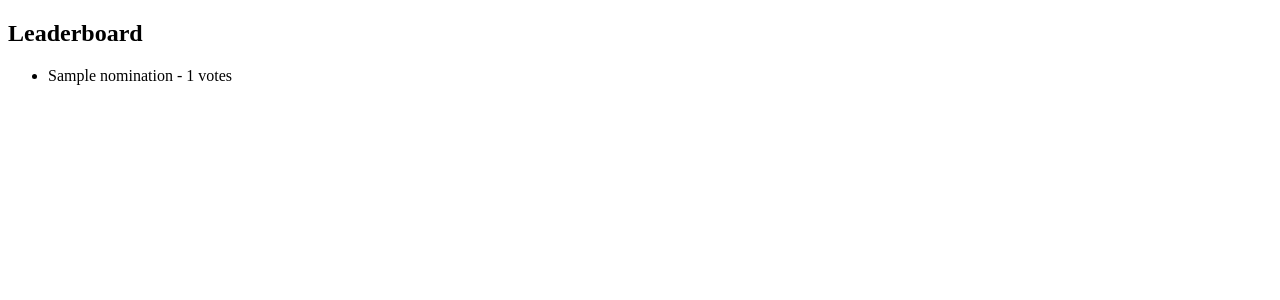
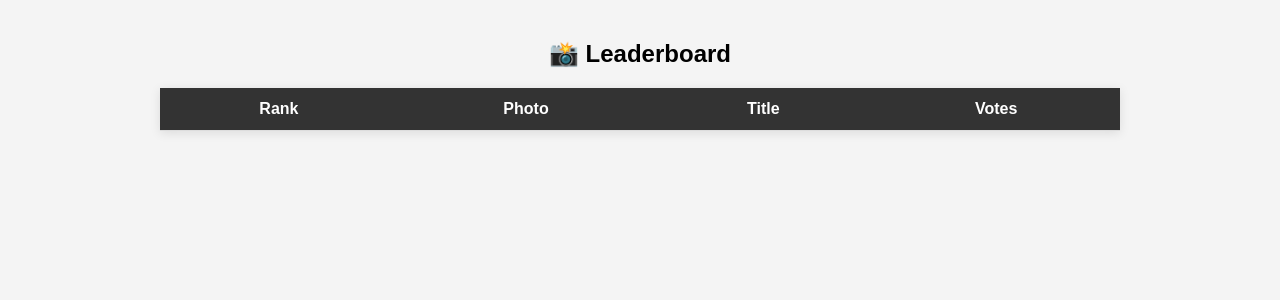
Before and after one commit to shre-555/voting_system_socket, a Flask app: page /leaderboard in a window 1280 px wide. Shown: the top 300 px of the page. Run offline with Flask 3, Linux system fonts and the light colour scheme; tables that the repository leaves empty hold one stand-in row (values such as "Sample post"); lists and menus that the app fills with data are empty; parts of the project's set-up code (start-up, migrations or seed data) failed here and were passed over; some libraries are stand-ins or nearby versions.

Commit message:
Enhance leaderboard functionality and styling with dynamic ranking and improved layout

```diff
--- a/app.py
+++ b/app.py
@@ -169,11 +169,34 @@ def vote():
 
 def get_leaderboard():
     results = db.session.query(
-        PhotoNomination.id, PhotoNomination.title, db.func.count(Vote.id).label('vote_count')
-    ).outerjoin(Vote, PhotoNomination.id == Vote.photo_id).group_by(PhotoNomination.id).all()
+        PhotoNomination.id,
+        PhotoNomination.title,
+        PhotoNomination.image_filename,
+        db.func.count(Vote.id).label('vote_count')
+    ).outerjoin(Vote, PhotoNomination.id == Vote.photo_id
+    ).group_by(PhotoNomination.id
+    ).order_by(db.desc('vote_count')).all()
 
-    leaderboard = [{"id": row.id, "title": row.title, "votes": row.vote_count} for row in results]
+    leaderboard = []
+    last_votes = None
+    current_rank = 0
+
+    for i, row in enumerate(results, 1):
+        if row.vote_count != last_votes:
+            current_rank = i
+
+        leaderboard.append({
+            "id": row.id,
+            "title": row.title,
+            "image_filename": row.image_filename,
+            "votes": row.vote_count,
+            "rank": current_rank
+        })
+
+        last_votes = row.vote_count
+
     return leaderboard
+
 
 @app.route('/leaderboard')
 def leaderboard():
--- a/templates/leaderboard.html
+++ b/templates/leaderboard.html
@@ -3,28 +3,136 @@
 <head>
     <title>Leaderboard</title>
     <script src="https://cdnjs.cloudflare.com/ajax/libs/socket.io/4.0.1/socket.io.js"></script>
+    <style>
+        body {
+            font-family: Arial, sans-serif;
+            margin: 40px;
+            background-color: #f4f4f4;
+        }
+
+        h2 {
+            text-align: center;
+        }
+
+        table {
+            width: 80%;
+            margin: auto;
+            border-collapse: collapse;
+            background: #fff;
+            box-shadow: 0 2px 10px rgba(0, 0, 0, 0.1);
+        }
+
+        th, td {
+            padding: 12px 20px;
+            border-bottom: 1px solid #ddd;
+            text-align: center;
+        }
+
+        th {
+            background-color: #333;
+            color: white;
+        }
+
+        tr.gold {
+            background-color: #fff9c4;
+        }
+
+        tr.silver {
+            background-color: #e0e0e0;
+        }
+
+        tr.bronze {
+            background-color: #ffe0b2;
+        }
+
+        img {
+            max-width: 80px;
+            border-radius: 8px;
+        }
+
+        .badge {
+            font-weight: bold;
+            padding: 6px 10px;
+            border-radius: 12px;
+            display: inline-block;
+        }
+
+        .gold-badge {
+            background: gold;
+            color: black;
+        }
+
+        .silver-badge {
+            background: silver;
+            color: black;
+        }
+
+        .bronze-badge {
+            background: #cd7f32;
+            color: white;
+        }
+    </style>
 </head>
 <body>
-    <h2>Leaderboard</h2>
-    <ul id="leaderboard">
-        {% for entry in leaderboard %}
-            <li>{{ entry.title }} - {{ entry.votes }} votes</li>
-        {% endfor %}
-    </ul>
+    <h2>📸 Leaderboard</h2>
+    <table>
+        <thead>
+            <tr>
+                <th>Rank</th>
+                <th>Photo</th>
+                <th>Title</th>
+                <th>Votes</th>
+            </tr>
+        </thead>
+        <tbody id="leaderboard">
+            <!-- Filled dynamically -->
+        </tbody>
+    </table>
 
     <script>
-        var socket = io.connect("http://" + document.domain + ":" + location.port);
+        const socket = io.connect("http://" + document.domain + ":" + location.port);
 
-        // Request leaderboard updates
         socket.emit("request_leaderboard");
 
         socket.on("update_leaderboard", function(data) {
-            let leaderboardList = document.getElementById("leaderboard");
-            leaderboardList.innerHTML = "";
-            data.forEach(entry => {
-                let item = document.createElement("li");
-                item.textContent = entry.title + " - " + entry.votes + " votes";
-                leaderboardList.appendChild(item);
+            const leaderboard = document.getElementById("leaderboard");
+            leaderboard.innerHTML = "";
+
+            let rank = 1;
+            let prevVotes = null;
+            let actualRank = 1;
+
+            data.forEach((entry, index) => {
+                if (entry.votes !== prevVotes) {
+                    actualRank = rank;
+                }
+
+                let cssClass = "";
+                let badgeHTML = `${actualRank}`;
+
+                if (actualRank === 1) {
+                    cssClass = "gold";
+                    badgeHTML = `<span class="badge gold-badge">🥇 ${actualRank}</span>`;
+                } else if (actualRank === 2) {
+                    cssClass = "silver";
+                    badgeHTML = `<span class="badge silver-badge">🥈 ${actualRank}</span>`;
+                } else if (actualRank === 3) {
+                    cssClass = "bronze";
+                    badgeHTML = `<span class="badge bronze-badge">🥉 ${actualRank}</span>`;
+                }
+
+                const row = document.createElement("tr");
+                row.className = cssClass;
+                row.innerHTML = `
+                    <td>${badgeHTML}</td>
+                    <td><img src="/static/uploads/${entry.image_filename}" alt="${entry.title}"></td>
+                    <td>${entry.title}</td>
+                    <td>${entry.votes}</td>
+                `;
+                leaderboard.appendChild(row);
+
+                prevVotes = entry.votes;
+                rank++;
             });
         });
     </script>
```
